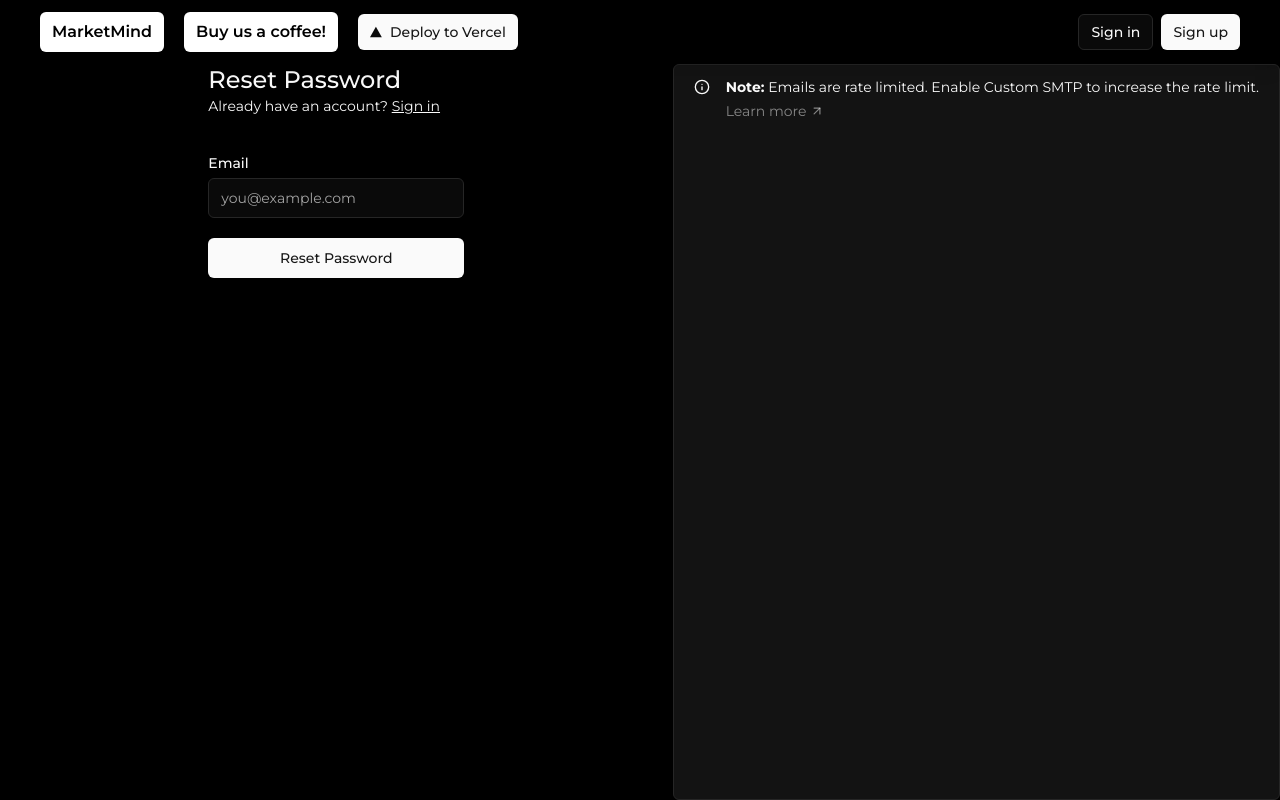
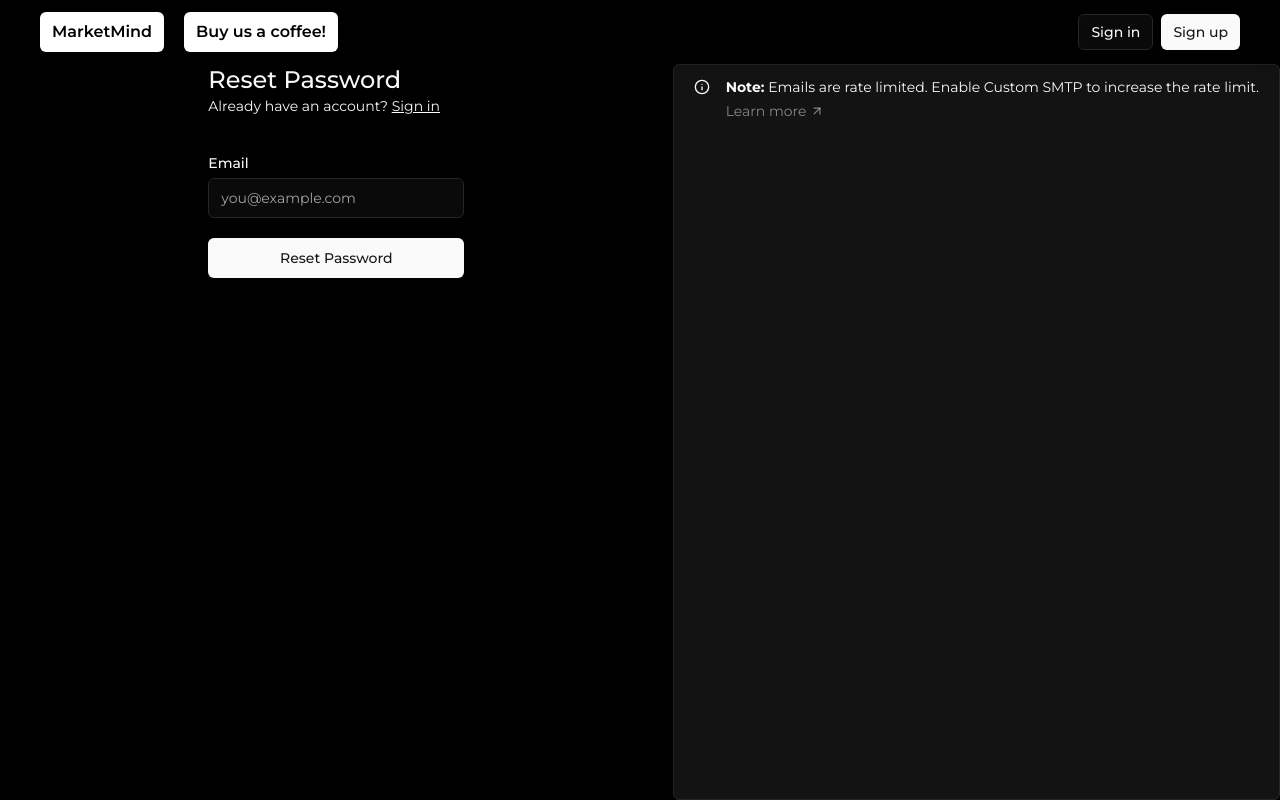
Before and after one commit to nikhilp1234567/Market-research-agent, a Next.js app: page /forgot-password in a window 1280 px wide. Built offline with nearby package versions, Linux system fonts and the light colour scheme; no server answers.

Commit message:
remove x from actions.ts

```diff
--- a/app/actions.ts
+++ b/app/actions.ts
@@ -121,7 +121,7 @@ export const resetPasswordAction = async (formData: FormData) => {
   return redirect("/sign-in?message=" + encodeURIComponent("Password updated successfully. Please sign in with your new password."));
 };
 
-export const signOutAction = async (x) => {
+export const signOutAction = async () => {
   const supabase = await createClient();
   const { error } = await supabase.auth.signOut();
 
--- a/components/deploy-button.tsx
+++ b/components/deploy-button.tsx
@@ -5,9 +5,9 @@ export default function DeployButton() {
   return (
     <>
       <Link
-        href='https://vercel.com/new/clone?repository-url=https%3A%2F%2Fgithub.com%2Fvercel%2Fnext.js%2Ftree%2Fcanary%2Fexamples%2Fwith-supabase&project-name=nextjs-with-supabase&repository-name=nextjs-with-supabase&demo-title=nextjs-with-supabase&demo-description=This+starter+configures+Supabase+Auth+to+use+cookies%2C+making+the+user%27s+session+available+throughout+the+entire+Next.js+app+-+Client+Components%2C+Server+Components%2C+Route+Handlers%2C+Server+Actions+and+Middleware.&demo-url=https%3A%2F%2Fdemo-nextjs-with-supabase.vercel.app%2F&external-id=https%3A%2F%2Fgithub.com%2Fvercel%2Fnext.js%2Ftree%2Fcanary%2Fexamples%2Fwith-supabase&demo-image=https%3A%2F%2Fdemo-nextjs-with-supabase.vercel.app%2Fopengraph-image.png'
+        href='https://vercel.com/new/clone?repository-url=https%3A%2F%2Fgithub.com%2Fnikhilp1234567%2FMarket-research-agent&project-name=market-research-agent&repository-name=market-research-agent&demo-title=Market Research Agent&demo-description=An AI-powered application that provides market research and instant feedback on product ideas'
         target='_blank'>
-        <Button className='flex items-center gap-2' size={"sm"}>
+        <Button className='flex items-center bg-blue-900 gap-2' size={"sm"}>
           <svg className='h-3 w-3' viewBox='0 0 76 65' fill='hsl(var(--background)/1)' xmlns='http://www.w3.org/2000/svg'>
             <path d='M37.5274 0L75.0548 65H0L37.5274 0Z' fill='inherit' />
           </svg>
--- a/my-components/Nav.tsx
+++ b/my-components/Nav.tsx
@@ -5,7 +5,7 @@ import { hasEnvVars } from "@/utils/supabase/check-env-vars";
 import Link from "next/link";
 import { redirect } from "next/dist/server/api-utils";
 import { CheckoutForm } from "./CheckoutForm";
-import DeployButton from "@/components/deploy-button";
+
 export default function Nav() {
   return (
     <nav id='main-navigation' className='w-full bg-black flex justify-center items-center shadow-lg sticky top-0 z-50 h-16'>
@@ -17,9 +17,6 @@ export default function Nav() {
           <div className='bg-white text-black px-3 py-2 hover:text-white duration-500 hover:bg-black rounded-md'>
             <CheckoutForm />
           </div>
-          <div>
-            <DeployButton />
-          </div>
         </div>
         <div id='nav-right'>{!hasEnvVars ? <EnvVarWarning /> : <HeaderAuth />}</div>
       </div>
```
